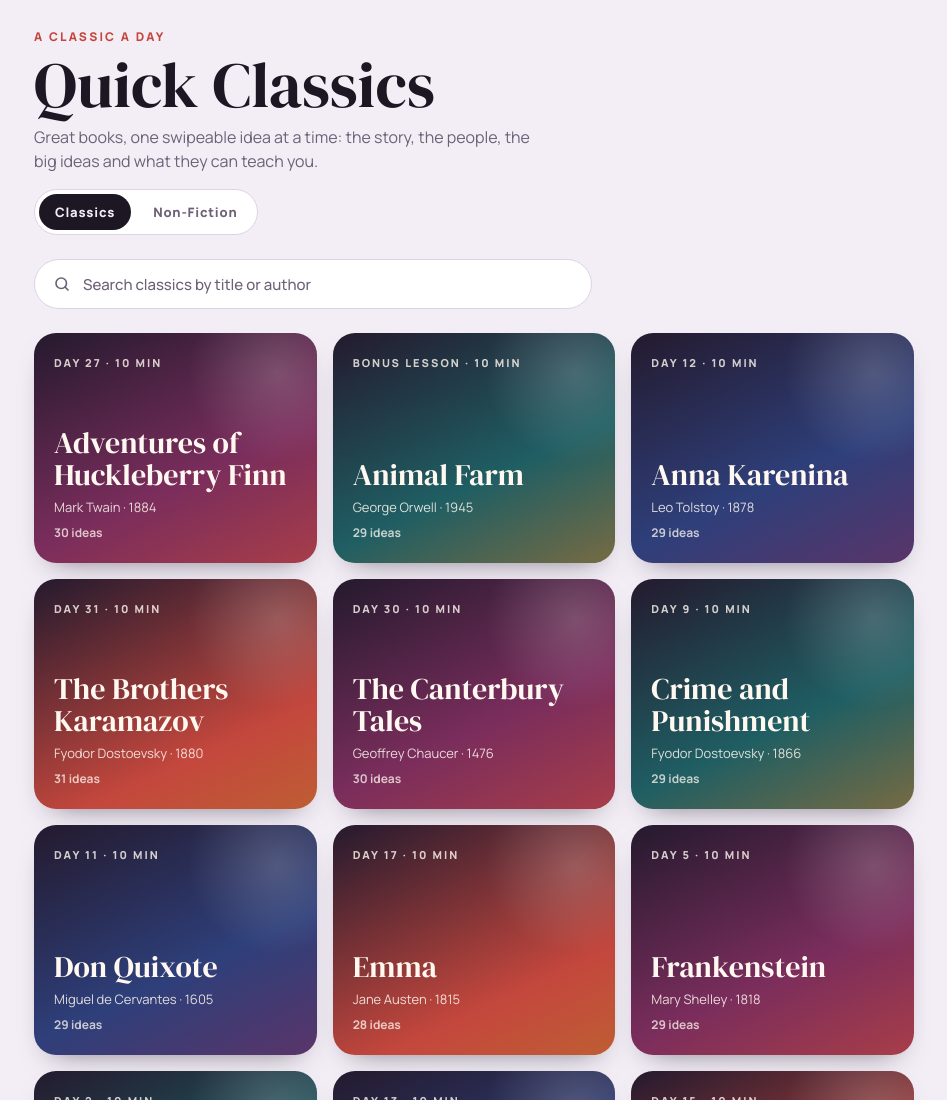
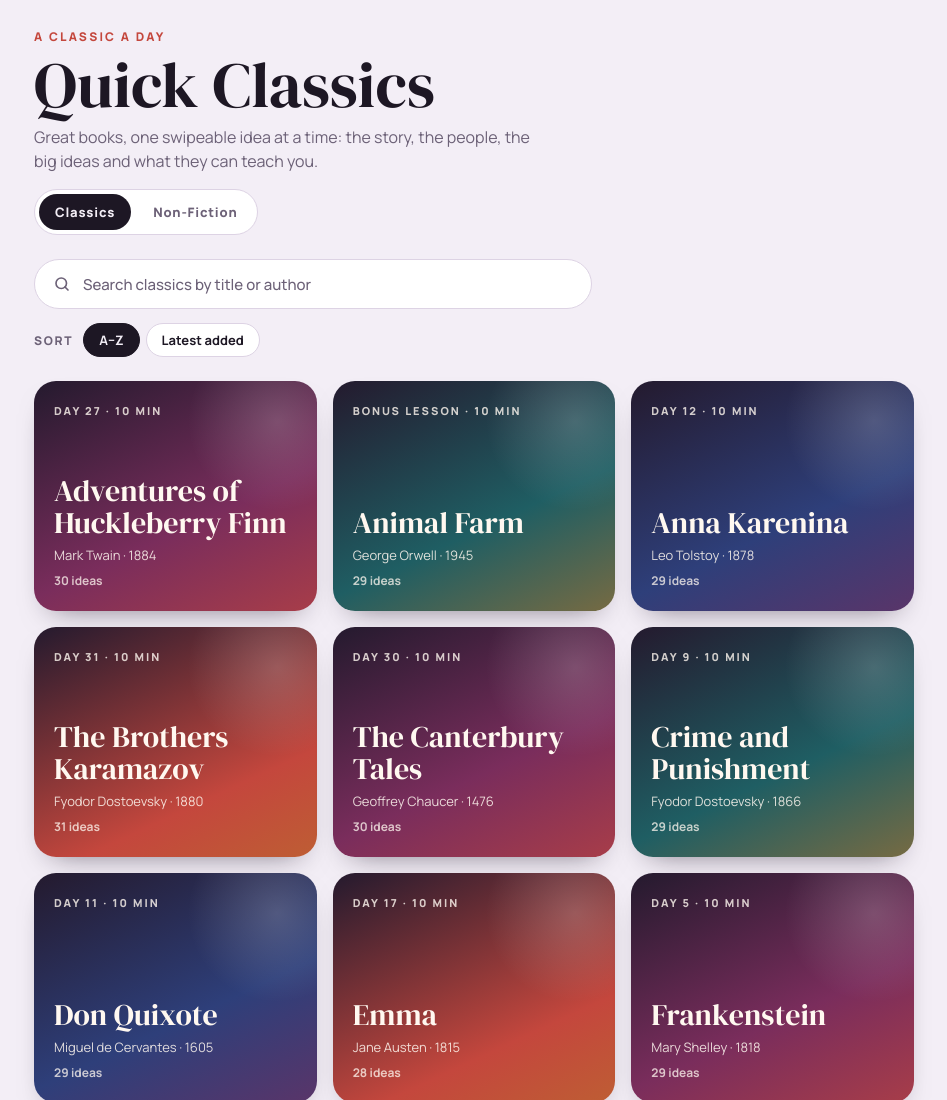
Before and after one commit to rosenbaumjeremy/quick-classics, a plain HTML site: page site/index.html in a window 1280 px wide. Shown: the top 1100 px of the page, without its empty margins (166-1113 px from the left). Drawn offline with Linux system fonts and the light colour scheme.

Commit message:
Library: sort by A–Z or latest added
Co-Authored-By: Claude Opus 5.5 <noreply@anthropic.com>
Claude-Session: https://claude.ai/code/session_015YbmNrZeGxGzwL79pWXdov

```diff
--- a/site/app.css
+++ b/site/app.css
@@ -44,6 +44,10 @@ button:focus-visible,a:focus-visible{outline:3px solid var(--theme);outline-offs
 .search svg{width:18px;height:18px;flex:none}
 .search input{flex:1;min-width:0;border:0;outline:0;background:none;color:var(--fg);font:500 15px var(--body);height:100%}
 .search input::placeholder{color:var(--muted)}
+.sort{display:flex;align-items:center;gap:6px;flex-wrap:wrap;margin-top:-10px}
+.sort span{font-size:12px;font-weight:800;letter-spacing:.14em;text-transform:uppercase;color:var(--muted);margin-right:4px}
+.sort button{border:1px solid var(--line);background:var(--chip);color:var(--fg);border-radius:999px;height:34px;padding:0 15px;font:700 13px var(--body);cursor:pointer}
+.sort button[aria-pressed="true"]{background:var(--fg);color:var(--bg);border-color:var(--fg)}
 .tile:hover{transform:translateY(-3px)}
 .tile:focus-visible{outline:3px solid var(--theme);outline-offset:3px}
 .tile::after{content:"";position:absolute;right:-50px;top:-50px;width:180px;height:180px;border-radius:50%;
--- a/site/app.js
+++ b/site/app.js
@@ -28,7 +28,11 @@ function renderLibrary(s){
   }
   $("q").placeholder = s === "nonfiction" ? "Search non-fiction by title, author or topic" : "Search classics by title or author";
   const q = fold($("q").value.trim());
-  const all = [...BOOKS[s]].sort((a, b) => sortKey(a.title).localeCompare(sortKey(b.title)));
+  document.querySelectorAll("#sort button").forEach(b => b.setAttribute("aria-pressed", b.dataset.sort === SORT));
+  // "latest": newest "added" date first (same day: later in the file = newer); "alpha": A–Z by title
+  const all = SORT === "latest"
+    ? BOOKS[s].map((l, i) => ({l, i})).sort((a, b) => (b.l.added || "").localeCompare(a.l.added || "") || b.i - a.i).map(x => x.l)
+    : [...BOOKS[s]].sort((a, b) => sortKey(a.title).localeCompare(sortKey(b.title)));
   const list = q ? all.filter(l => fold([l.title, l.subtitle, l.author, l.category].join(" ")).includes(q)) : all;
   $("grid").innerHTML = list.length ? list.map((l, i) => `<a class="tile g${i % 4}" href="#${esc(l.id)}">
       <span class="day">${esc(l.category || l.label)} · ${esc(l.minutes)} min</span>
@@ -40,6 +44,14 @@ function renderLibrary(s){
 const fold = s => String(s).normalize("NFD").replace(/[̀-ͯ]/g, "").toLowerCase();
 const sortKey = t => fold(t).replace(/^(the|an|a)\s+/, "");
 $("q").addEventListener("input", () => renderLibrary(shelf));
+// library sort order, remembered on this device
+let SORT = "alpha";
+try { if (localStorage.getItem("qc-sort") === "latest") SORT = "latest"; } catch(e) {}
+document.querySelectorAll("#sort button").forEach(b => b.onclick = () => {
+  SORT = b.dataset.sort;
+  try { localStorage.setItem("qc-sort", SORT); } catch(e) {}
+  renderLibrary(shelf);
+});
 $("search").addEventListener("submit", e => { e.preventDefault(); const t = $("grid").querySelector(".tile"); if (t) t.click(); });
 document.addEventListener("keydown", e => {
   if (e.key === "/" && !book && document.activeElement !== $("q")) { e.preventDefault(); $("q").focus(); }
--- a/site/index.html
+++ b/site/index.html
@@ -27,6 +27,11 @@
     <svg viewBox="0 0 24 24" aria-hidden="true"><circle cx="11" cy="11" r="7" fill="none" stroke="currentColor" stroke-width="2.2"/><path d="m20 20-4-4" stroke="currentColor" stroke-width="2.2" stroke-linecap="round"/></svg>
     <input type="search" id="q" placeholder="Search by title or author" aria-label="Search books" autocomplete="off" spellcheck="false">
   </form>
+  <div class="sort" id="sort" role="group" aria-label="Sort books">
+    <span>Sort</span>
+    <button type="button" data-sort="alpha" aria-pressed="true">A–Z</button>
+    <button type="button" data-sort="latest" aria-pressed="false">Latest added</button>
+  </div>
   <div class="grid" id="grid"><p class="note">Loading the library…</p></div>
 </main>
 
```
